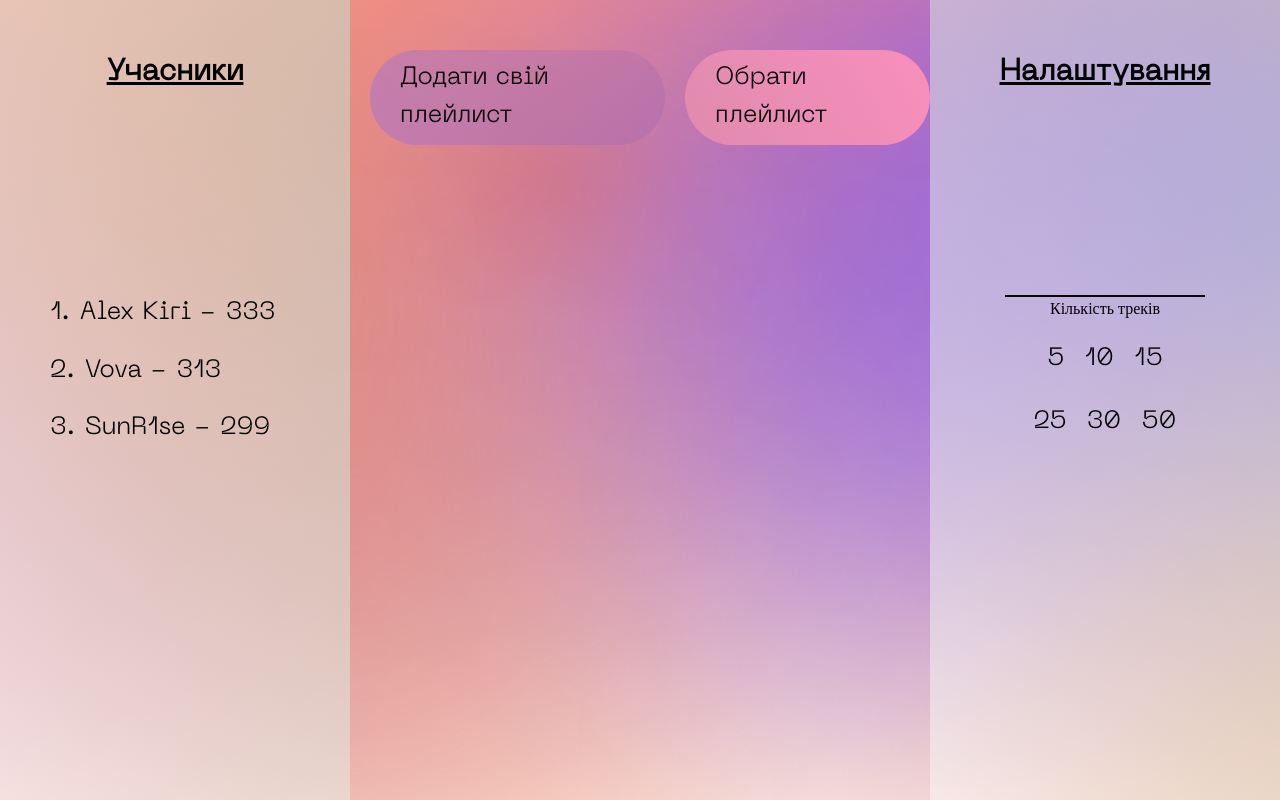
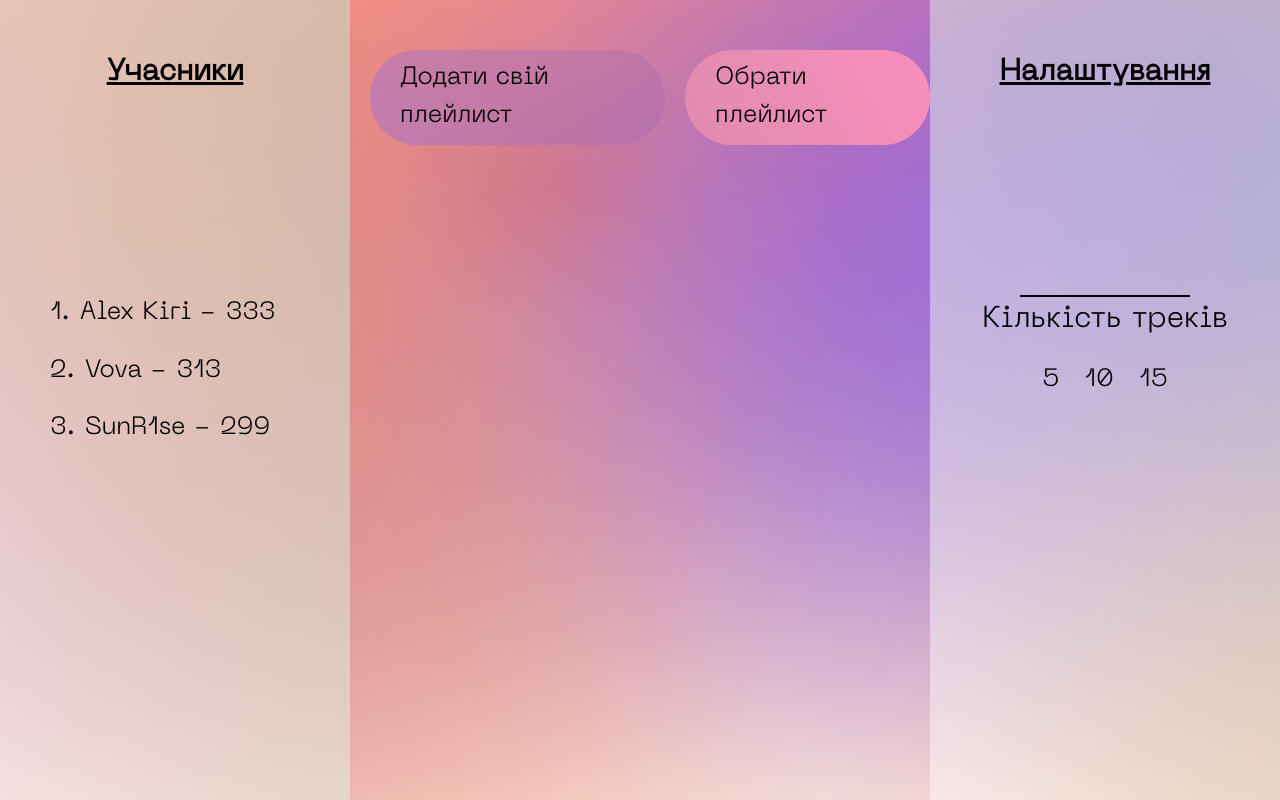
Before and after one commit to Sunr1s/SongGenix, a React (Create React App) app in the folder client/: page /room in a window 1280 px wide. Built offline with nearby package versions, Linux system fonts and the light colour scheme.

Commit message:
change values in options

```diff
--- a/client/src/App.scss
+++ b/client/src/App.scss
@@ -234,7 +234,7 @@ body {
     .right-column-room {
 
         .room-line {
-            width: 200px;
+            width: 170px;
             height: 2px;
             background-color: #000000;
         }
@@ -256,7 +256,6 @@ body {
             font-family: 'neue';
             font-size: 25px;
             display: flex;
-            flex-direction: column;
             align-items: center;
             gap: 30px;
             display: flex;
@@ -264,12 +263,7 @@ body {
             display: flex;
             gap: 25px;
         }
-        .quantity-tracks-row{
-            gap: 20px;
-            display: flex;
-        }
-
-        .quantity-tracks-row p:hover {
+        .roop-options-quantity-tracks p:hover {
             font-weight: 800;
             cursor: pointer;
             padding: 1px 6px;
--- a/client/src/Components/Room.jsx
+++ b/client/src/Components/Room.jsx
@@ -40,20 +40,11 @@ const Room = () => {
                         <p className="title-room">Налаштування</p>
                         <div className="room-options">
                             <div className="room-line"></div>
-                            <p className="">Кількість треків</p>
+                            <p className="room-options-title">Кількість треків</p>
                             <div className="roop-options-quantity-tracks">
-                                <div className='quantity-tracks-row'>
-                                    <p>5</p>
-                                    <p>10</p>
-                                    <p>15</p>
-                                </div>
-
-                                <div className='quantity-tracks-row'>
-                                    <p>25</p>
-                                    <p>30</p>
-                                    <p>50</p>
-                                </div>
-
+                                <p>5</p>
+                                <p>10</p>
+                                <p>15</p>
                             </div>
                         </div>
                     </div>
```
